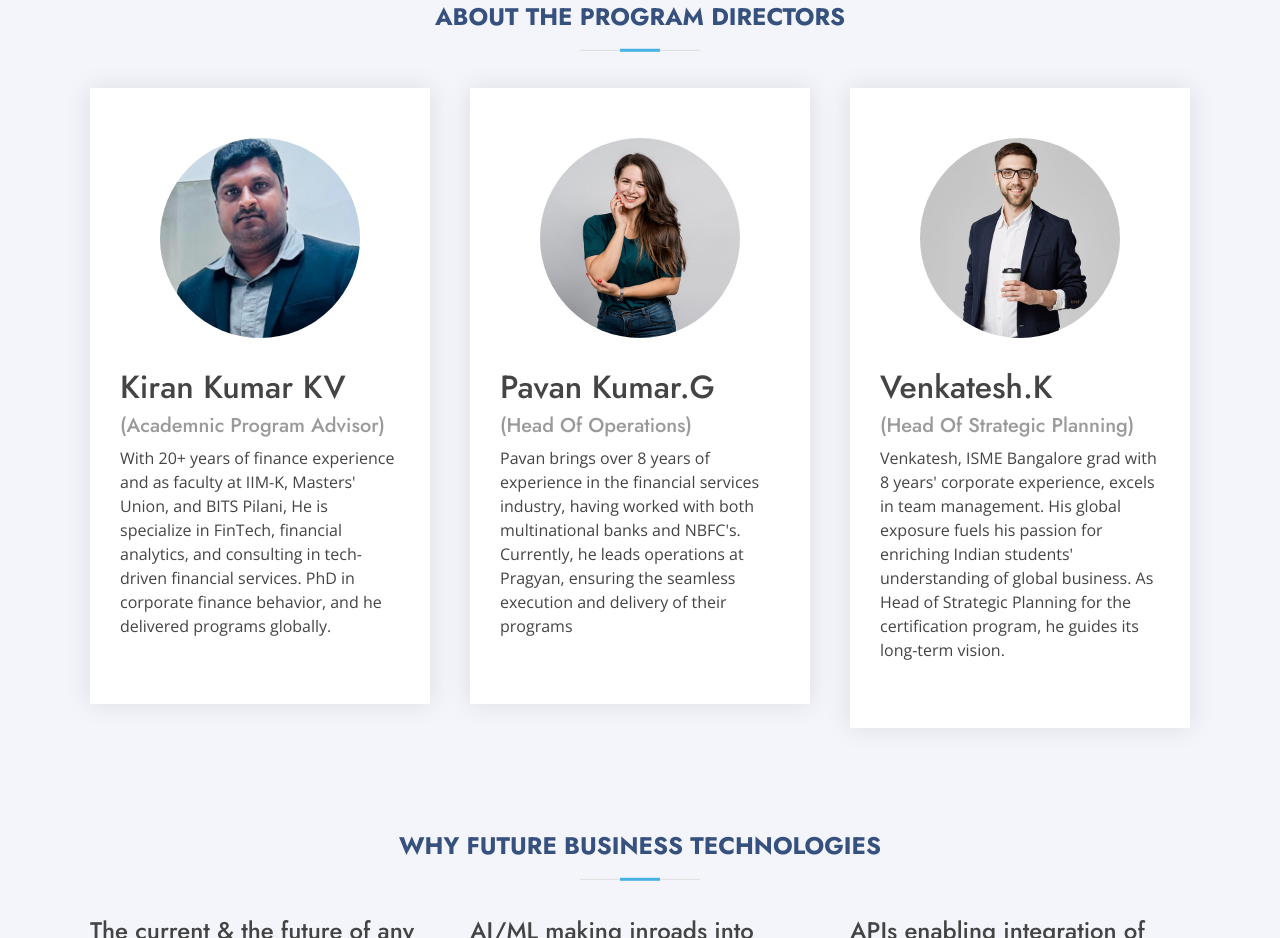
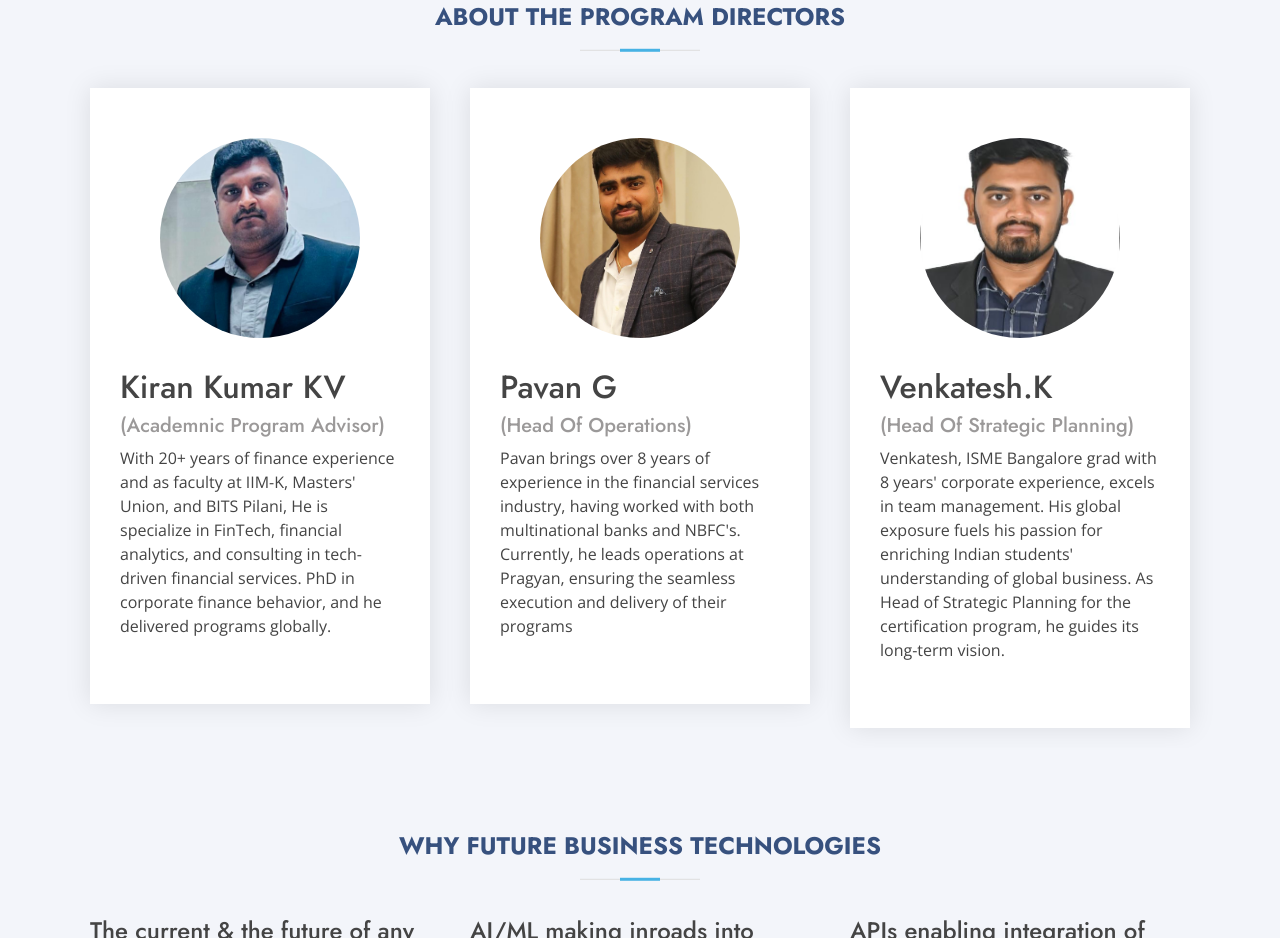
Before and after one commit to vinodtana/keyaca1, a plain HTML site: page index.html in a window 1280 px wide. Shown: the part 1792-2730 px from the top of the page. Drawn offline with nearby package versions, Linux system fonts and the light colour scheme.

Commit message:
addingn new images

```diff
--- a/index.html
+++ b/index.html
@@ -297,10 +297,10 @@
                         <div class="product-item">
                             <div class="position-relative">
                                 <div class="user-team-img">
-                                    <img class="img-fluid" src="assets/img/team/team-2.jpg" alt="Pavan Kumar.G">
+                                    <img class="img-fluid" src="assets/img/team/teat2.jpeg" alt="Pavan Kumar.G">
                                 </div>
                                 <div class="product-overlay-new">
-                                    <h2>Pavan Kumar.G </h2>
+                                    <h2>Pavan G </h2>
                                     <h5>(Head Of Operations)</h5>
                                     <p>Pavan brings over 8 years of experience in the financial services industry,
                                         having worked with both
@@ -316,7 +316,7 @@
                         <div class="product-item">
                             <div class="position-relative">
                                 <div class="user-team-img">
-                                    <img class="img-fluid" src="assets/img/team/team-3.jpg" alt="Venkatesh.">
+                                    <img class="img-fluid" src="assets/img/team/team_3.jpeg" alt="Venkatesh.">
                                 </div>
                                 <div class="product-overlay-new">
                                     <h2>Venkatesh.K </h2>
```
Also changed, not shown: assets/img/team/team_3.jpeg (added), assets/img/team/teat2.jpeg (added), 2 other files.
